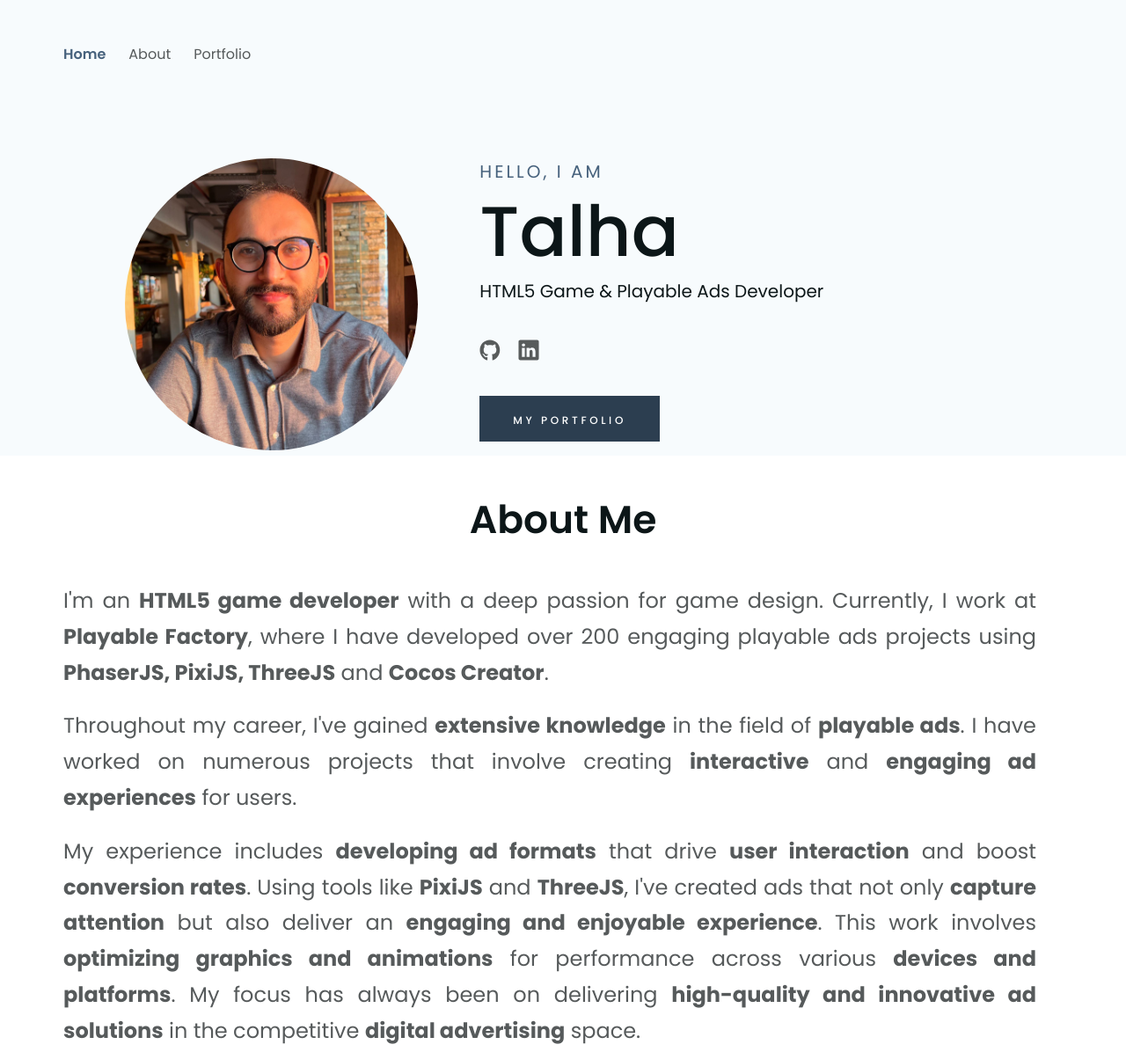
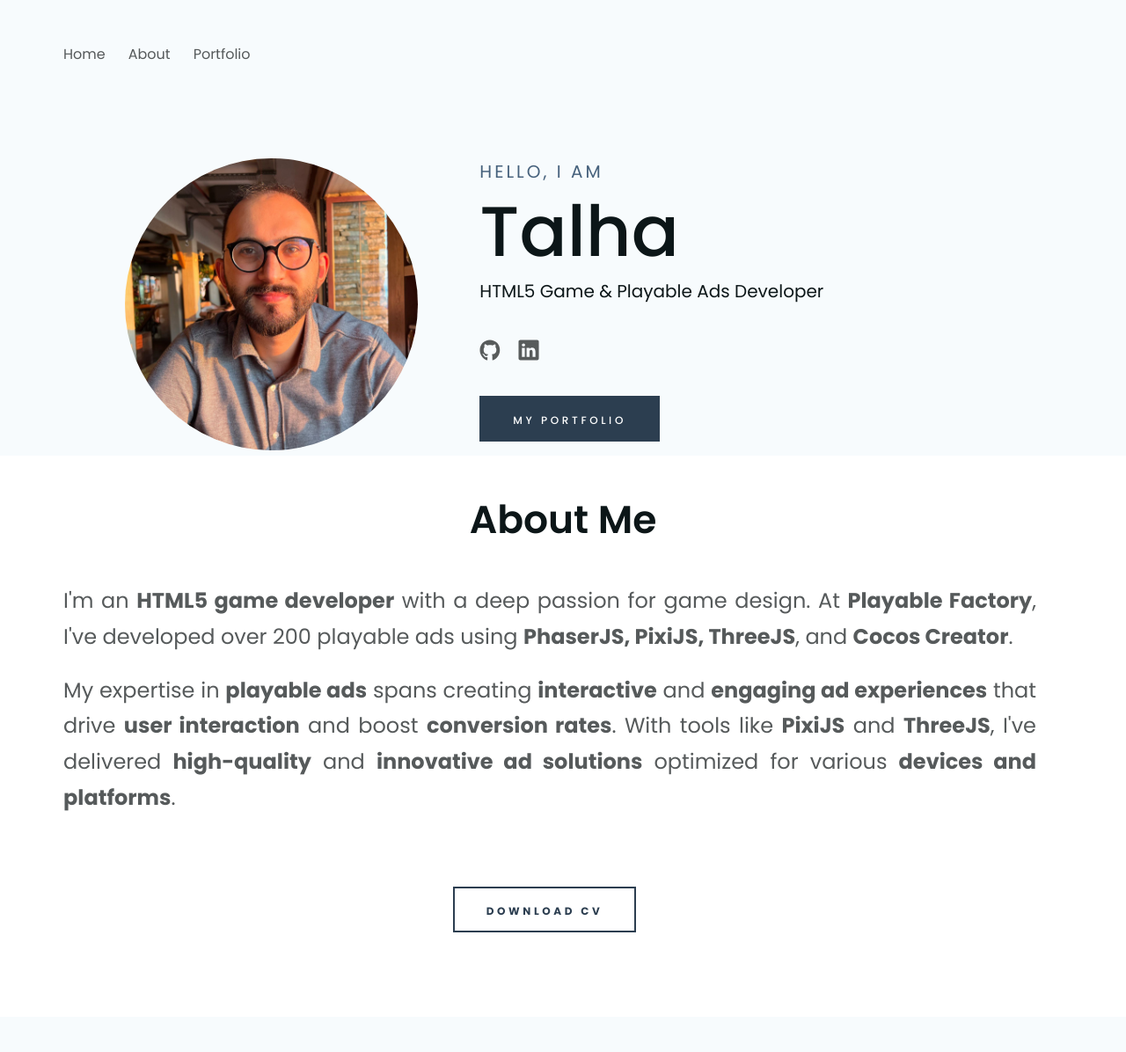
Before and after one commit to talhaozdemir/talhaozdemir.github.io, a plain HTML site: page index.html in a window 1280 px wide. Shown: the top 1196 px of the page at 88% size. Drawn offline with nearby package versions, Linux system fonts and the light colour scheme; files whose address does not match are found by name.

Commit message:
shorten about me

```diff
--- a/css/main.css
+++ b/css/main.css
@@ -148,6 +148,7 @@ h5 {
 }
 
 .header-sticky {
+  display: none;
   position: fixed;
   top: 0;
   left: 0;
--- a/css/media.css
+++ b/css/media.css
@@ -84,11 +84,12 @@
   }
 
   .nav-list {
-    display: none;
+    /* display: none; */
   }
 
   .nav-btn {
-    display: block;
+    /* display: block; */
+    display: none;
   }
 
   .nav.open .nav-list {
--- a/index.html
+++ b/index.html
@@ -22,11 +22,11 @@
     <header id="header" class="header">
       <div class="container container-lg">
         <div class="header-nav">
-          <!-- <a href="#home" class="logo">Talha <span></span>Özdemir</a> -->
+         <!--  <a href="#home" class="logo">Talha <span></span>Özdemir</a> -->
           <nav id="nav" class="nav">
             <ul class="nav-list">
               <li class="nav-item">
-                <a href="#home" class="nav-link active">Home</a>
+                <a href="#home" class="nav-link">Home</a>
               </li>
               <li class="nav-item">
                 <a href="#about" class="nav-link">About</a>
@@ -84,18 +84,17 @@
         </div>
         <div class="about-row">
           <div class="about-content">
-            <p class="about-descr">I'm an <strong>HTML5 game developer</strong> with a deep passion for game design. Currently, I work at <strong>Playable Factory</strong>, where I have developed over 200 engaging playable ads projects using <strong>PhaserJS, PixiJS, ThreeJS</strong> and <strong>Cocos Creator</strong>.</p>
-            <p></p>
             <p class="about-descr">
-              Throughout my career, I've gained
-              <strong>extensive knowledge</strong> in the field of <strong>playable ads</strong>. I have worked on numerous projects that involve creating <strong>interactive</strong> and <strong>engaging ad experiences</strong> for users.
+                I'm an <strong>HTML5 game developer</strong> with a deep passion for game design. At <strong>Playable Factory</strong>, I've developed over 200 playable ads using <strong>PhaserJS, PixiJS, ThreeJS</strong>, and <strong>Cocos Creator</strong>.
             </p>
-            <p></p>
-            <p class="about-descr">My experience includes <strong>developing ad formats</strong> that drive <strong>user interaction</strong> and boost <strong>conversion rates</strong>. Using tools like <strong>PixiJS</strong> and <strong>ThreeJS</strong>, I've created ads that not only <strong>capture attention</strong> but also deliver an <strong>engaging and enjoyable experience</strong>. This work involves <strong>optimizing graphics and animations</strong> for performance across various <strong>devices and platforms</strong>. My focus has always been on delivering <strong>high-quality and innovative ad solutions</strong> in the competitive <strong>digital advertising</strong> space.</p>
+            <p class="about-descr">
+                My expertise in <strong>playable ads</strong> spans creating <strong>interactive</strong> and <strong>engaging ad experiences</strong> that drive <strong>user interaction</strong> and boost <strong>conversion rates</strong>. With tools like <strong>PixiJS</strong> and <strong>ThreeJS</strong>, I've delivered <strong>high-quality</strong> and <strong>innovative ad solutions</strong> optimized for various <strong>devices and platforms</strong>.
+            </p>
             <div class="about-download-btn">
-              <a href="#!" class="btn btn-white">Download CV</a>
+                <a href="#!" class="btn btn-white">Download CV</a>
             </div>
-          </div>
+        </div>
+
           <!--  <div class="about-skills">
             <div class="skill">
               <div class="skill-title">Web design</div>
```
